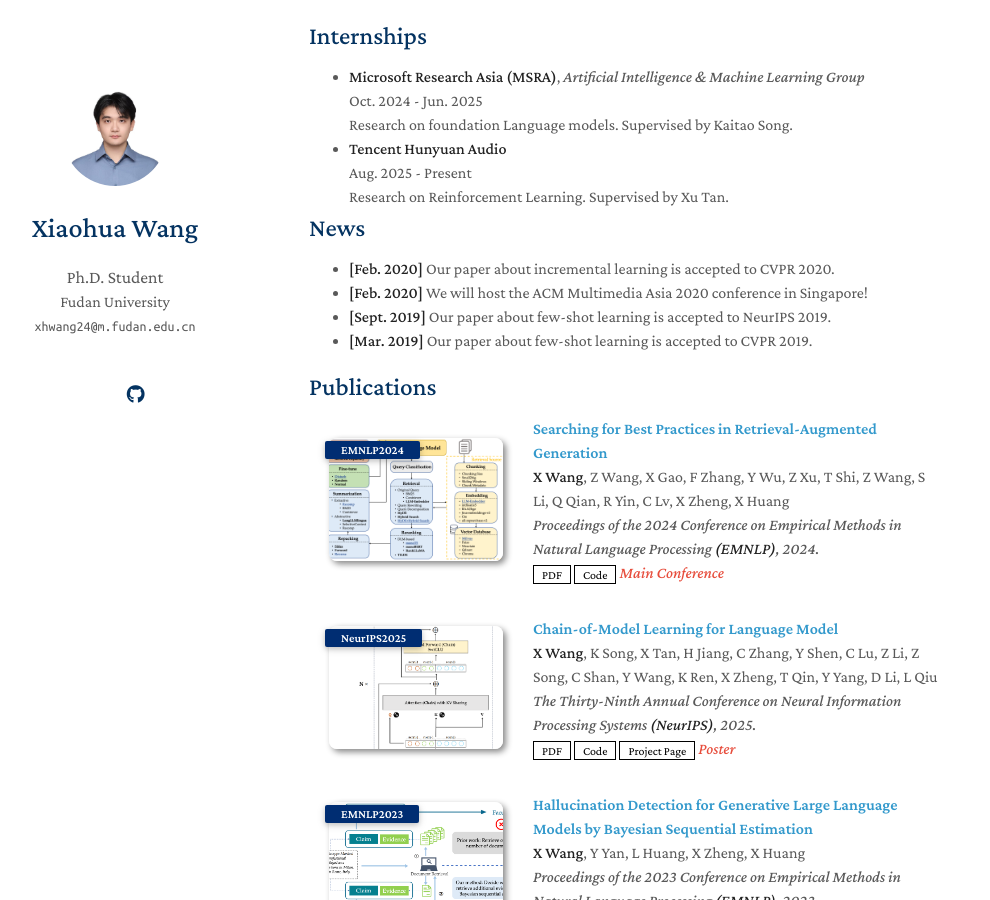
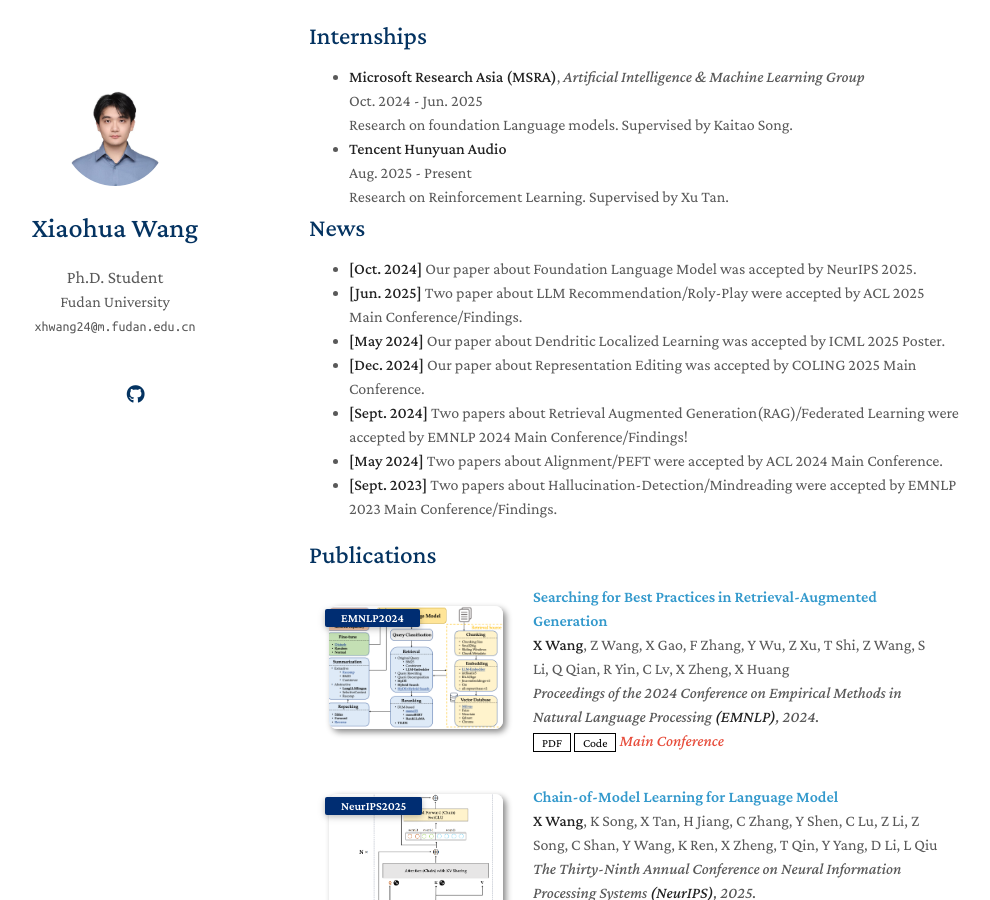
Before and after one commit to xhwang22/homepage, a Jekyll site: the page built from index.md, in a window 1280 px wide and 900 px high, scrolled down 433 px. Shown: the whole window, without its empty margins (161-1151 px from the left). Built offline with Jekyll 4.4.1, drawn with Linux system fonts in a browser that asks for light colours; a style sheet for code colours, icons or effects is not loaded; our own code applies the rules of GitHub Pages for plain Markdown files.

Commit message:
Update index.md

```diff
--- a/index.md
+++ b/index.md
@@ -18,10 +18,13 @@
 
 ## News
 
-- **[Feb. 2020]** Our paper about incremental learning is accepted to CVPR 2020.
-- **[Feb. 2020]** We will host the ACM Multimedia Asia 2020 conference in Singapore!
-- **[Sept. 2019]** Our paper about few-shot learning is accepted to NeurIPS 2019.
-- **[Mar. 2019]** Our paper about few-shot learning is accepted to CVPR 2019.
+- **[Oct. 2024]** Our paper about Foundation Language Model was accepted by NeurIPS 2025.
+- **[Jun. 2025]** Two paper about LLM Recommendation/Roly-Play were accepted by ACL 2025 Main Conference/Findings.
+- **[May 2024]** Our paper about Dendritic Localized Learning was accepted by ICML 2025 Poster.
+- **[Dec. 2024]** Our paper about Representation Editing was accepted by COLING 2025 Main Conference.
+- **[Sept. 2024]** Two papers about Retrieval Augmented Generation(RAG)/Federated Learning were accepted by EMNLP 2024 Main Conference/Findings!
+- **[May 2024]** Two papers about Alignment/PEFT were accepted by ACL 2024 Main Conference.
+- **[Sept. 2023]** Two papers about Hallucination-Detection/Mindreading were accepted by EMNLP 2023 Main Conference/Findings.
 
 {% include_relative _includes/publications.md %}
 
```
